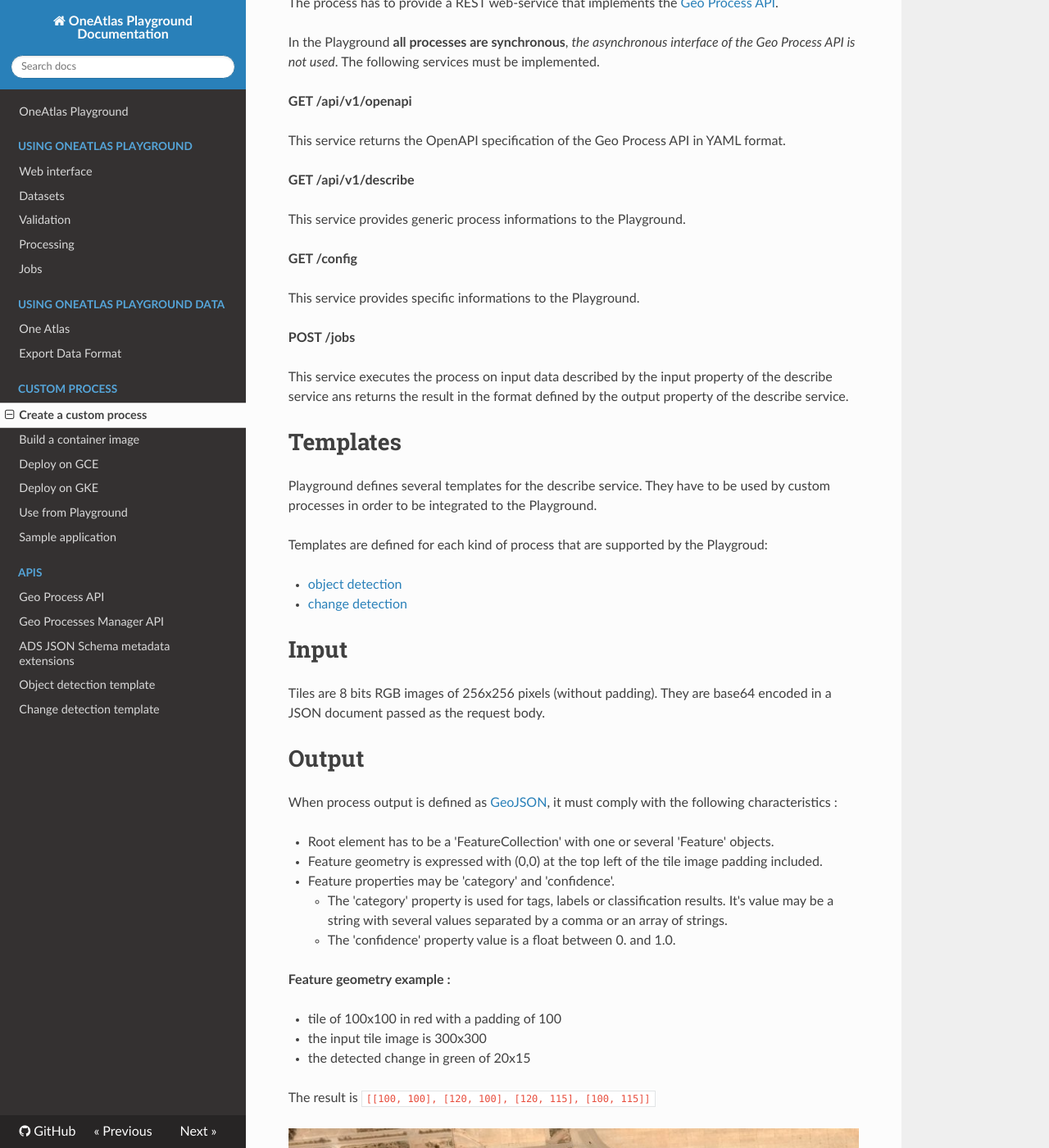
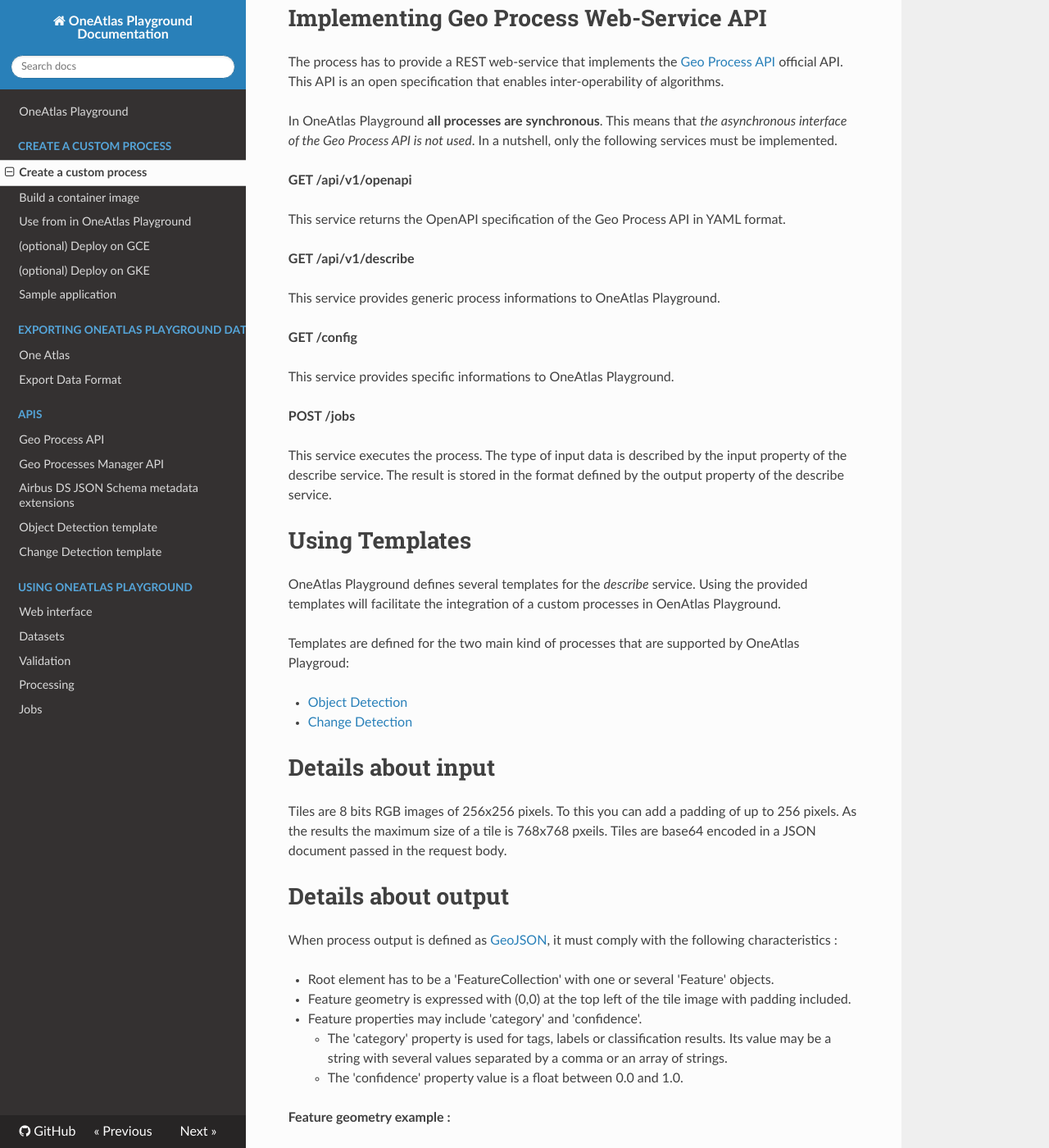
Before and after one commit to airbusgeo/playground-docs, an MkDocs documentation site: the page built from docs/processing/process.md, in a window 1280 px wide and 1400 px high, scrolled down 277 px. Shown: the whole window at 82% size. Built offline with MkDocs 1.6.1, drawn with Linux system fonts in a browser that asks for light colours; nearby versions of some CDN libraries; a script that is not in the unit is left out; old or Windows-style settings are respelled for this version of MkDocs; some of the changed text lies outside the part shown.

Commit message:
Cosmetic changes

```diff
--- a/docs/processing/process.md
+++ b/docs/processing/process.md
@@ -1,13 +1,12 @@
 # Introduction
 
-OneAtlas Playground allows to process tile images in order to detect objects, changes ...
+OneAtlas Playground is a cloud environment to process images provided as tiles (in WMTS format). Processings can either be object detection, image segmentation or both as well as change detection. In that last case, the processing will apply on two tiles displaying the same location. If you wish to run your algorithm in OneAtlas Playground, you need to implement a specific API.
 
-# Web-Service API
+# Implementing Geo Process Web-Service API
 
-The process has to provide a REST web-service that implements the [Geo Process API](geo_process_api.md).
+The process has to provide a REST web-service that implements the [Geo Process API](geo_process_api.md) official API. This API is an open specification that enables inter-operability of algorithms.
 
-In the Playground **all processes are synchronous**, *the asynchronous interface of the Geo Process API is not used*.
-The following services must be implemented.
+In OneAtlas Playground **all processes are synchronous**. This means that *the asynchronous interface of the Geo Process API is not used*. In a nutshell, only the following services must be implemented.
 
 **GET /api/v1/openapi**
 
@@ -15,40 +14,39 @@ This service returns the OpenAPI specification of the Geo Process API in YAML fo
 
 **GET /api/v1/describe**
 
-This service provides generic process informations to the Playground.
+This service provides generic process informations to OneAtlas Playground.
 
 **GET /config**
 
-This service provides specific informations to the Playground.
+This service provides specific informations to OneAtlas Playground.
 
 **POST /jobs**
 
-This service executes the process on input data described by the input property of the describe service ans returns the result in the format defined by the output property of the describe service.
+This service executes the process. The type of input data is described by the input property of the describe service. The result is stored in the format defined by the output property of the describe service.
 
-# Templates
+# Using Templates
 
-Playground defines several templates for the describe service.
-They have to be used by custom processes in order to be integrated to the Playground.
+OneAtlas Playground defines several templates for the *describe* service.
+Using the provided templates will facilitate the integration of a custom processes in OenAtlas Playground.
 
-Templates are defined for each kind of process that are supported by the Playgroud:
+Templates are defined for the two main kind of processes that are supported by OneAtlas Playgroud:
 
-* [object detection](object_detection.md)
-* [change detection](change_detection.md)
+* [Object Detection](object_detection.md)
+* [Change Detection](change_detection.md)
 
-# Input
+# Details about input
 
-Tiles are 8 bits RGB images of 256x256 pixels (without padding).
-They are base64 encoded in a JSON document passed as the request body.
+Tiles are 8 bits RGB images of 256x256 pixels. To this you can add a padding of up to 256 pixels. As the results the maximum size of a tile is 768x768 pxeils. Tiles are base64 encoded in a JSON document passed in the request body.
 
-# Output
+# Details about output
 
 When process output is defined as [GeoJSON](https://en.wikipedia.org/wiki/GeoJSON), it must comply with the following characteristics :
 
 * Root element has to be a 'FeatureCollection' with one or several 'Feature' objects.
-* Feature geometry is expressed with (0,0) at the top left of the tile image padding included.
-* Feature properties may be 'category' and 'confidence'.
-    * The 'category' property is used for tags, labels or classification results. It's value may be a string with several values separated by a comma or an array of strings.
-    * The 'confidence' property value is a float between 0. and 1.0.
+* Feature geometry is expressed with (0,0) at the top left of the tile image with padding included.
+* Feature properties may include 'category' and 'confidence'.
+    * The 'category' property is used for tags, labels or classification results. Its value may be a string with several values separated by a comma or an array of strings.
+    * The 'confidence' property value is a float between 0.0 and 1.0.
 
 **Feature geometry example :**
 
--- a/mkdocs.yml
+++ b/mkdocs.yml
@@ -28,25 +28,25 @@ copyright: 'Copyright &copy; 2018 - Airbus Defence and Space - Intelligence'
 
 pages:
   - OneAtlas Playground: index.md
+  - Create a custom process:
+    - Create a custom process: processing/process.md
+    - Build a container image: processing/docker.md
+    - Use from in OneAtlas Playground: processing/use.md
+    - (optional) Deploy on GCE: processing/deploy_gce.md
+    - (optional) Deploy on GKE: processing/deploy_gke.md
+    - Sample application: processing/sample.md
+  - Exporting OneAtlas Playground Data:
+    - One Atlas: parsing/one-atlas-data.md
+    - Export Data Format: parsing/parsing.md
+  - APIs:
+    - Geo Process API: processing/geo_process_api.md
+    - Geo Processes Manager API: processing/geo_processes_manager_api.md
+    - Airbus DS JSON Schema metadata extensions: processing/ads_json_extensions.md
+    - Object Detection template: processing/object_detection.md
+    - Change Detection template: processing/change_detection.md
   - Using OneAtlas Playground:
     - Web interface: web/interface.md
     - Datasets: web/dataset.md
     - Validation: web/validation.md
     - Processing: web/processing.md
     - Jobs: web/job.md
-  - Using OneAtlas Playground Data:
-    - One Atlas: parsing/one-atlas-data.md
-    - Export Data Format: parsing/parsing.md
-  - Custom Process:
-    - Create a custom process: processing/process.md
-    - Build a container image: processing/docker.md
-    - Deploy on GCE: processing/deploy_gce.md
-    - Deploy on GKE: processing/deploy_gke.md
-    - Use from Playground: processing/use.md
-    - Sample application: processing/sample.md
-  - APIs:
-    - Geo Process API: processing/geo_process_api.md
-    - Geo Processes Manager API: processing/geo_processes_manager_api.md
-    - ADS JSON Schema metadata extensions: processing/ads_json_extensions.md
-    - Object detection template: processing/object_detection.md
-    - Change detection template: processing/change_detection.md
```
Also changed, not shown: docs/index.md (+10 -11 lines), docs/parsing/one-atlas-data.md (+8 -3 lines).
